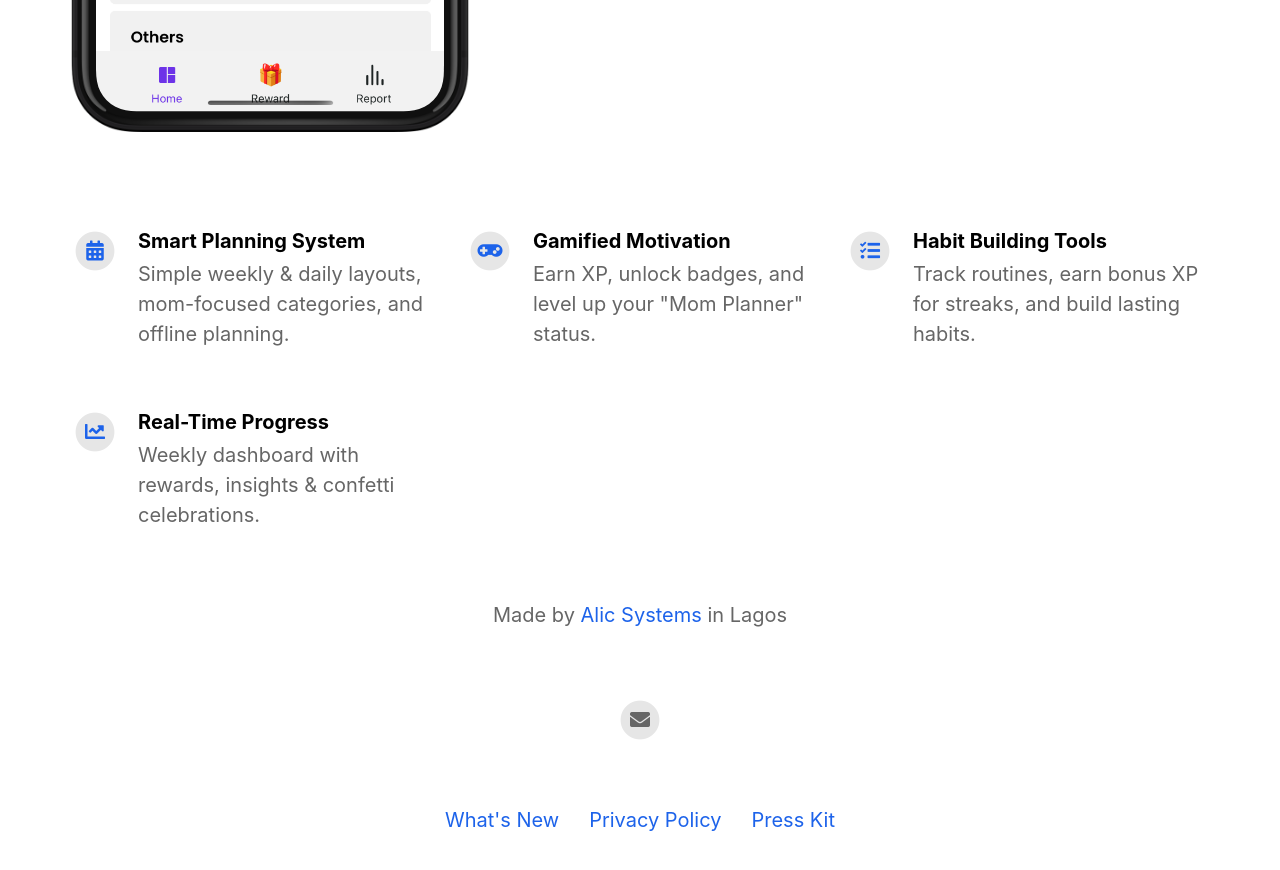
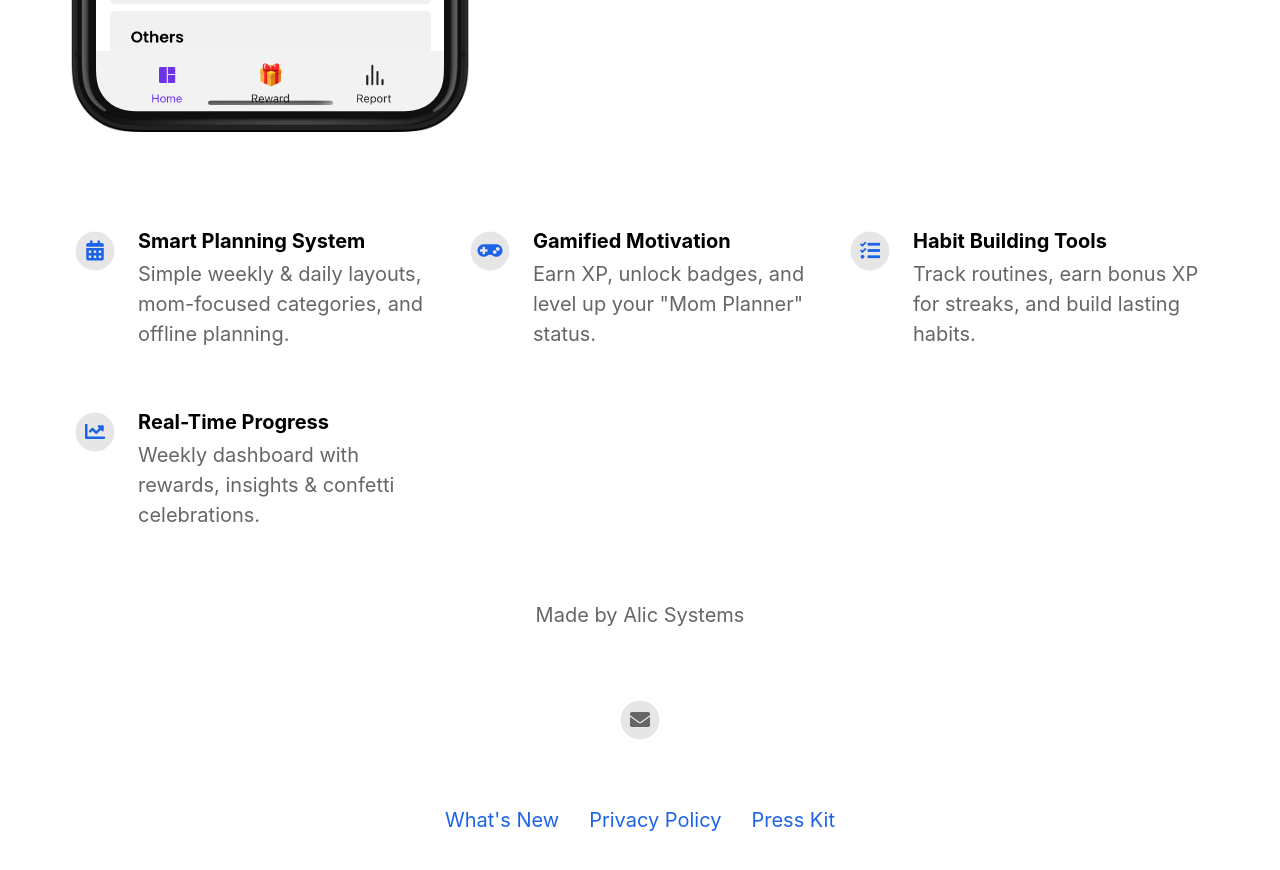
Before and after one commit to alic-xc/busy-mom-landing, a Jekyll site: the page built from index.html, in a window 1280 px wide and 900 px high, scrolled down 853 px. Shown: the top 870 px of the window. Built offline with Jekyll 4.4.1, drawn with Linux system fonts in a browser that asks for light colours; nearby versions of some CDN libraries.

Commit message:
Update _config.yml

```diff
--- a/_config.yml
+++ b/_config.yml
@@ -9,7 +9,7 @@ appstore_link: # Will auto-populate if iOS App ID is correct
 playstore_link: # Add Google Play Store link if available
 presskit_download_link: https://alicsystems.com/presskit-busy-mom.zip
 
-app_icon: assets/logo.png
+app_icon: assets/appLogo.png
 app_name: Weekly Planner - Busy Mom
 app_price: Free Trial
 app_description: Gamified weekly planner designed for busy moms – plan, earn XP, unlock rewards & build habits.
@@ -18,8 +18,8 @@ enable_smart_app_banner: true
 
 # Information About Yourself
 your_name: Alic Systems
-your_link: https://alicsystems.com
-your_city: Lagos
+your_link:
+your_city:
 email_address: support@alicsystems.com
 linkedin_username:
 linkedin_company:
```
